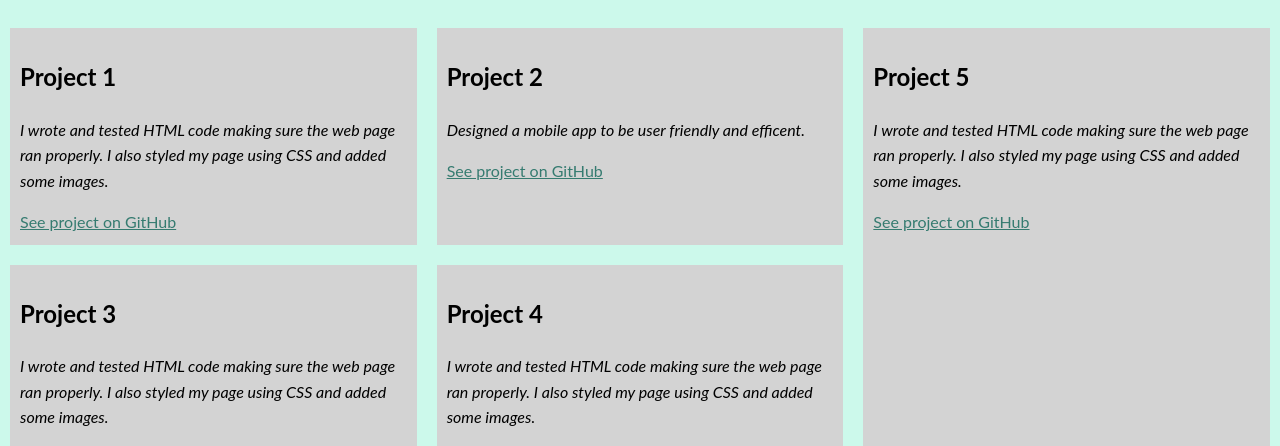
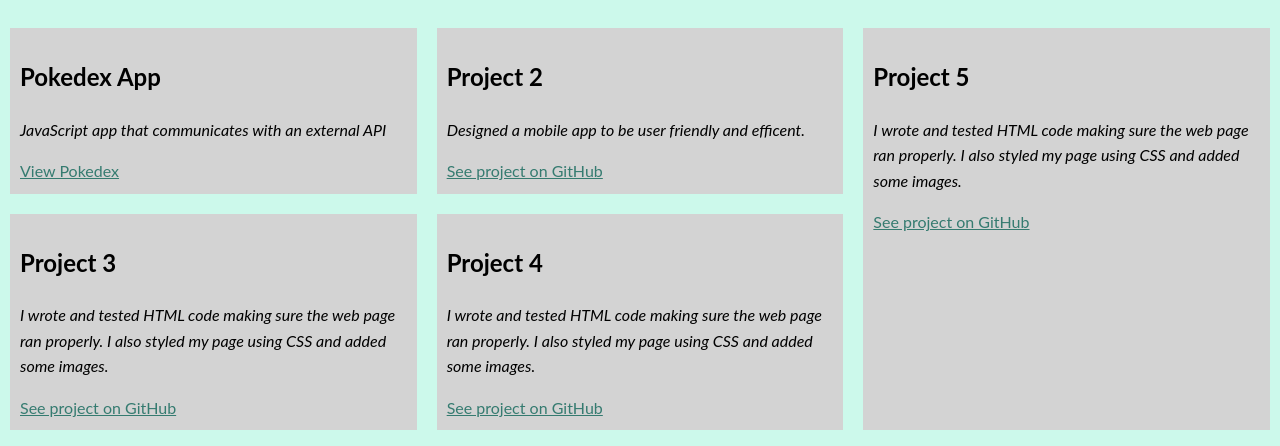
Before and after one commit to Dr-Vogt/Nicks-Portfolio-website, a plain HTML site: page work.html in a window 1280 px wide. Shown: the part 201-647 px from the top of the page. Drawn offline with nearby package versions, Linux system fonts and the light colour scheme.

Commit message:
updated project 1

```diff
--- a/work.html
+++ b/work.html
@@ -33,11 +33,11 @@
         <h1>Work</h1>
         <div class="grid">
             <div class="grid__item">
-                <h2>Project 1</h2>
+                <h2>Pokedex App</h2>
                 <p>
-                    I wrote and tested HTML code making sure the web page ran properly. I also styled my page using CSS and added some images.
+                    JavaScript app that communicates with an external API
                 </p>
-                <a href="#">See project on GitHub</a>
+                <a href="https://dr-vogt.github.io/simple-js-app/">View Pokedex</a>
             </div>
             <div class="grid__item">
                 <h2>Project 2</h2>
```
Also changed, not shown: 1 other file.
